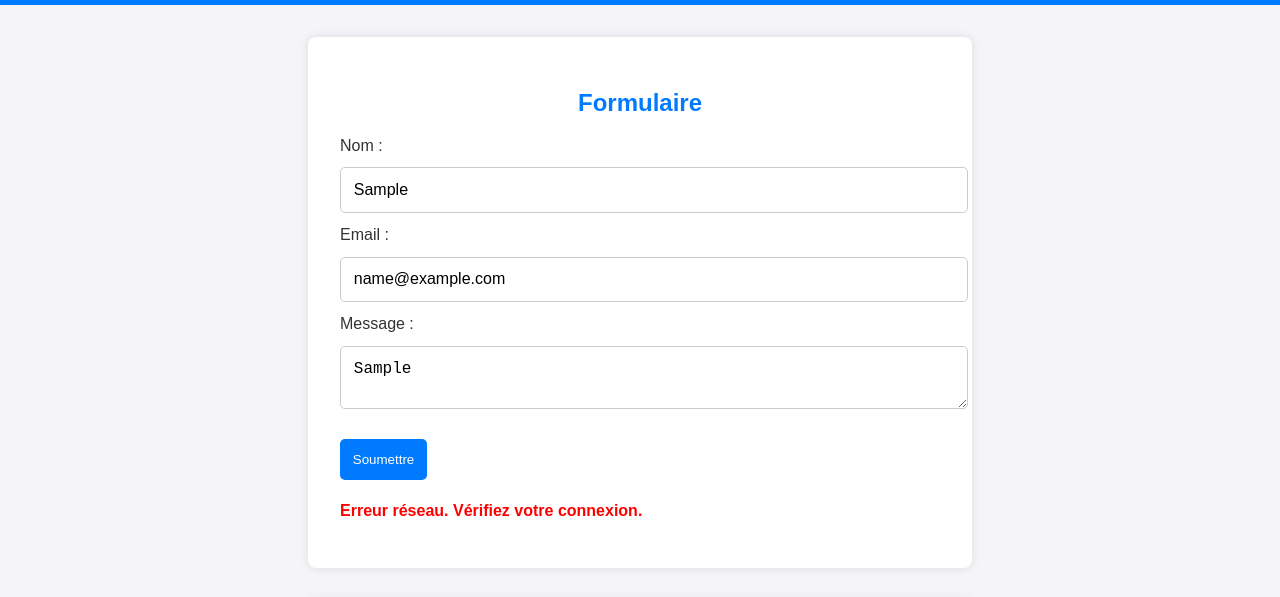
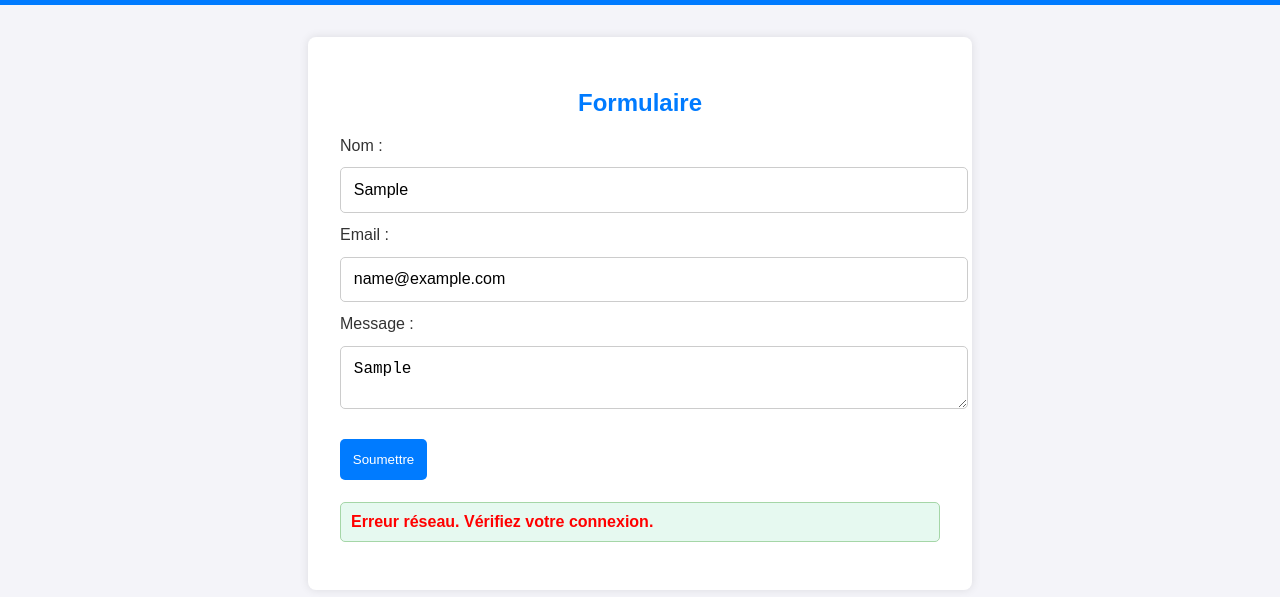
Before and after one commit to Abdelbasile/Outils-ToolsTools, a plain HTML site: page index.html in a window 1280 px wide. Both pictures are taken after typing "Sample", "name@example.com", "Sample" into the empty fields and a click on the button "Soumettre". Shown: the part 173-770 px from the top of the page. Drawn offline with Linux system fonts and the light colour scheme.

Commit message:
Update style.css

```diff
--- a/style.css
+++ b/style.css
@@ -164,7 +164,13 @@ p {
 
 #formMessage {
   margin-top: 10px;
-  color: green;
+  padding: 10px;
+  border-radius: 5px;
+  font-size: 1rem;
+  font-weight: bold;
+  background-color: #e6f9f0;
+  color: #2e7d32;
+  border: 1px solid #a5d6a7;
 }
 
 #conversionResult, #calcResult, #averageResult {
```
